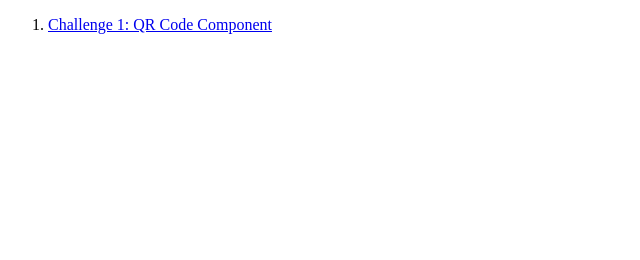
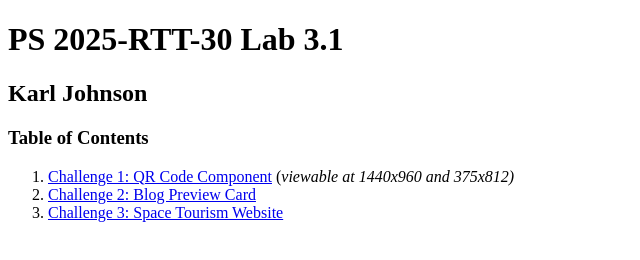
Before and after one commit to hirekarl/lab_3.3_bootstrap_refactor, a plain HTML site: page index.html in a window 1280 px wide. Shown: the whole page, without its empty margins (0-640 px from the left). Drawn offline with Linux system fonts and the light colour scheme.

Commit message:
Added links to Challenges 2 and 3 to root index.html

```diff
--- a/index.html
+++ b/index.html
@@ -3,12 +3,17 @@
   <head>
     <meta charset="UTF-8" />
     <meta name="viewport" content="width=device-width, initial-scale=1.0" />
-    <title>Document</title>
+    <title>PS 2025-RTT-30 Karl Johnson Lab 3.1</title>
   </head>
   <body>
+    <h1>PS 2025-RTT-30 Lab 3.1</h1>
+    <h2>Karl Johnson</h2>
+    <h3>Table of Contents</h3>
     <nav>
       <ol>
-        <li><a href="./01_qr_code_component/index.html">Challenge 1: QR Code Component</a></li>
+        <li><a href="./01_qr_code_component/index.html">Challenge 1: QR Code Component</a> (<em>viewable at 1440x960 and 375x812)</em></li>
+        <li><a href="./02_blog_preview_card/index.html">Challenge 2: Blog Preview Card</a></li>
+        <li><a href="./03_space_tourism_website/index.html">Challenge 3: Space Tourism Website</a></li>
       </ol>
     </nav>
   </body>
```
